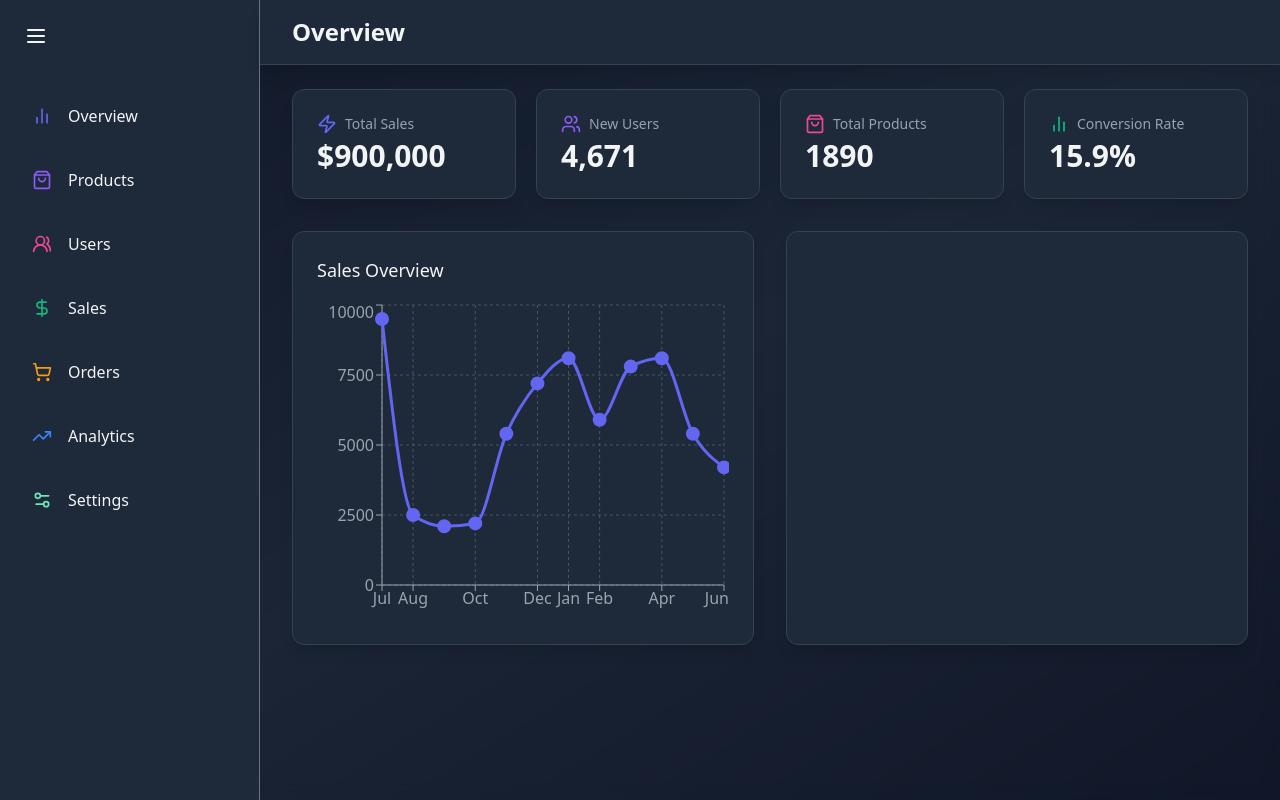
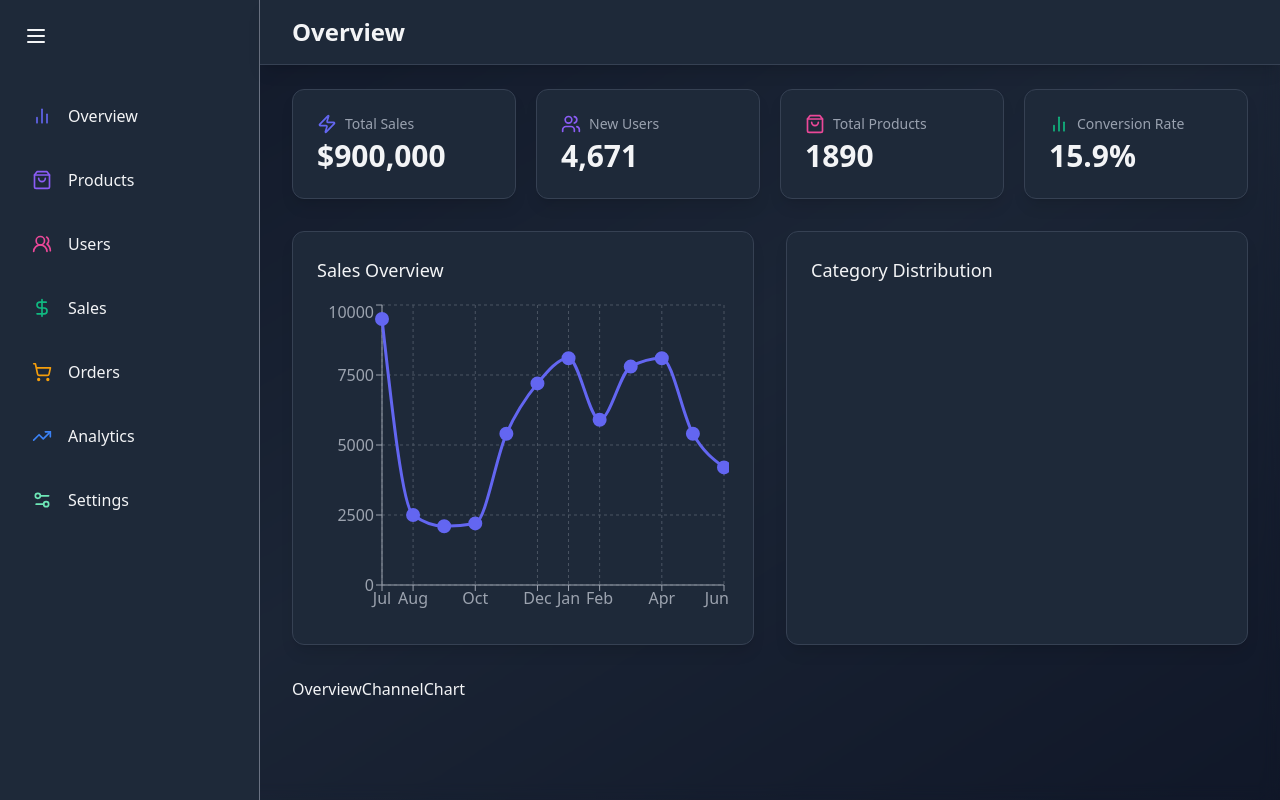
Before and after one commit to HumbleBoyy/Dashboard-Admin-Panel, a React (Vite) app: page / in a window 1280 px wide. Built offline with nearby package versions, Linux system fonts and the light colour scheme.

Commit message:
New COmmit

```diff
--- /dev/null
+++ b/src/components/overviewComponents/OverviewChannelChart.jsx
@@ -0,0 +1,11 @@
+import React from 'react';
+
+const OverviewChannelChart = () => {
+    return (
+        <div>
+            OverviewChannelChart
+        </div>
+    );
+};
+
+export default OverviewChannelChart;
--- a/src/components/overviewComponents/OverviewPieChart.jsx
+++ b/src/components/overviewComponents/OverviewPieChart.jsx
@@ -2,11 +2,11 @@ import React from 'react'
 import { motion } from "framer-motion";
 import { PieChart, Pie, Cell, Tooltip, ResponsiveContainer, Legend } from "recharts";
 const categoryData = [
-	{ name: "Electronics", value: 4500 },
-	{ name: "Clothing", value: 3200 },
-	{ name: "Home & Garden", value: 2800 },
-	{ name: "Books", value: 2100 },
-	{ name: "Sports & Outdoors", value: 1900 },
+	{ name: "Electronics", value: 8700 },
+	{ name: "Clothing", value: 5100 },
+	{ name: "Home & Garden", value: 2691 },
+	{ name: "Books", value: 5789 },
+	{ name: "Sports & Outdoors", value: 4781 },
 ];
 const COLORS = ["#6366F1", "#8B5CF6", "#EC4899", "#10B981", "#F59E0B"];
 const OverviewPieChart = () => {
@@ -17,7 +17,11 @@ const OverviewPieChart = () => {
 			animate={{ opacity: 1, y: 0 }}
 			transition={{ delay: 0.3 }}
 	>
+     <h2 className='text-lg font-medium mb-4 text-gray-100'>Category Distribution</h2>
 
+     <div className='h-80'>
+
+     </div>
     </motion.div>
   )
 }
--- a/src/pages/Overview.jsx
+++ b/src/pages/Overview.jsx
@@ -4,6 +4,7 @@ import { BarChart2, ShoppingBag, Users, Zap } from "lucide-react";
 import StatCard from "../components/StatCard";
 import OverviewChart from '../components/overviewComponents/OverviewChart';
 import OverviewPieChart from '../components/overviewComponents/OverviewPieChart';
+import OverviewChannelChart from '../components/overviewComponents/OverviewChannelChart';
 const Overview = () => {
   return (
     <div className='flex-1 overflow-auto relative'>
@@ -24,6 +25,7 @@ const Overview = () => {
         <div className='grid grid-cols-1 lg:grid-cols-2 gap-8'>
            <OverviewChart/>
            <OverviewPieChart/>
+           <OverviewChannelChart/>
         </div>
       </main>
     </div>
```
Also changed, not shown: 1 other file (tests, documents, lock files or other folders).
